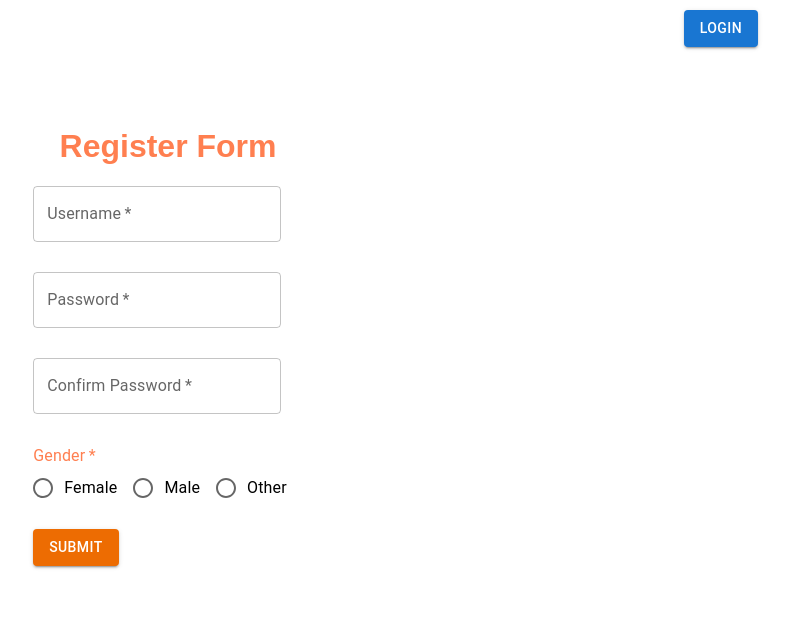
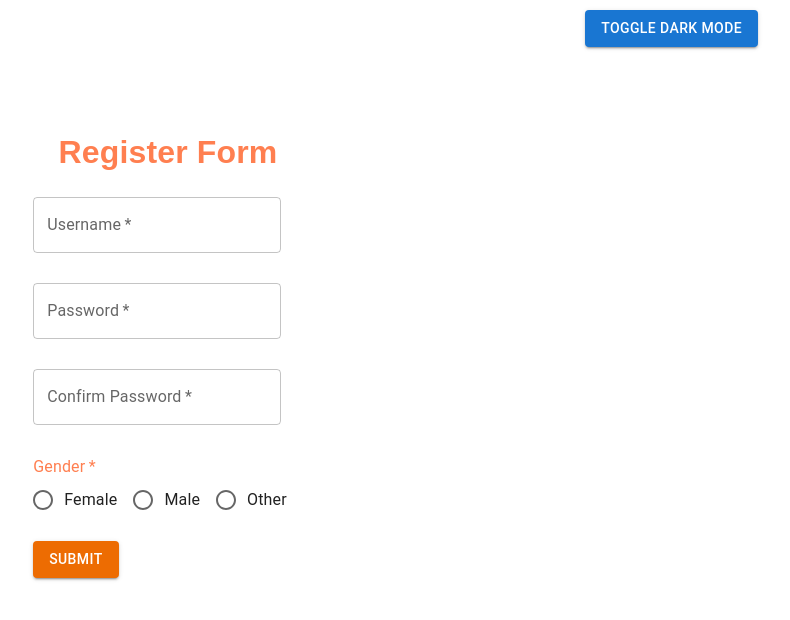
Before and after one commit to dittosunny/react-form, a React (Create React App) app: page / in a window 1280 px wide. Shown: the top 620 px of the page, without its empty margins (472-1262 px from the left). Built offline with nearby package versions, Linux system fonts and the light colour scheme.

Commit message:
dark mode

```diff
--- a/src/App.js
+++ b/src/App.js
@@ -6,6 +6,8 @@
 import Radio from "@mui/material/Radio";
 import Button from "@mui/material/Button";
 import FormHelperText from '@mui/material/FormHelperText';
+import { ThemeProvider, createTheme } from "@mui/material/styles";
+import CssBaseline from "@mui/material/CssBaseline";
 import { useState } from "react";
 
 function App() {
@@ -83,16 +85,25 @@
     });
   };
 
+  const [darkMode, setDarkMode] = useState(false);
+  const darkTheme = createTheme({
+    palette: {
+      mode: darkMode ? 'dark' : 'light',
+    },
+  });
+
   return (
-
+    <ThemeProvider theme={darkTheme}>
+    <CssBaseline />
   <div className="Container">
     <div className="loginbutton">
     <Button
               variant="contained"
               color="primary"
               type="button"
+              onClick={() => setDarkMode(!darkMode)}  // Toggle dark mode on button click
             >
-                Login
+              Toggle Dark Mode
     </Button>
       </div>
       <div className="form">
@@ -187,6 +198,8 @@
         </form>
       </div>
     </div>
+    </ThemeProvider>
+
   );
 }
 
```
Lines whose indentation alone changed are shown as unchanged.
